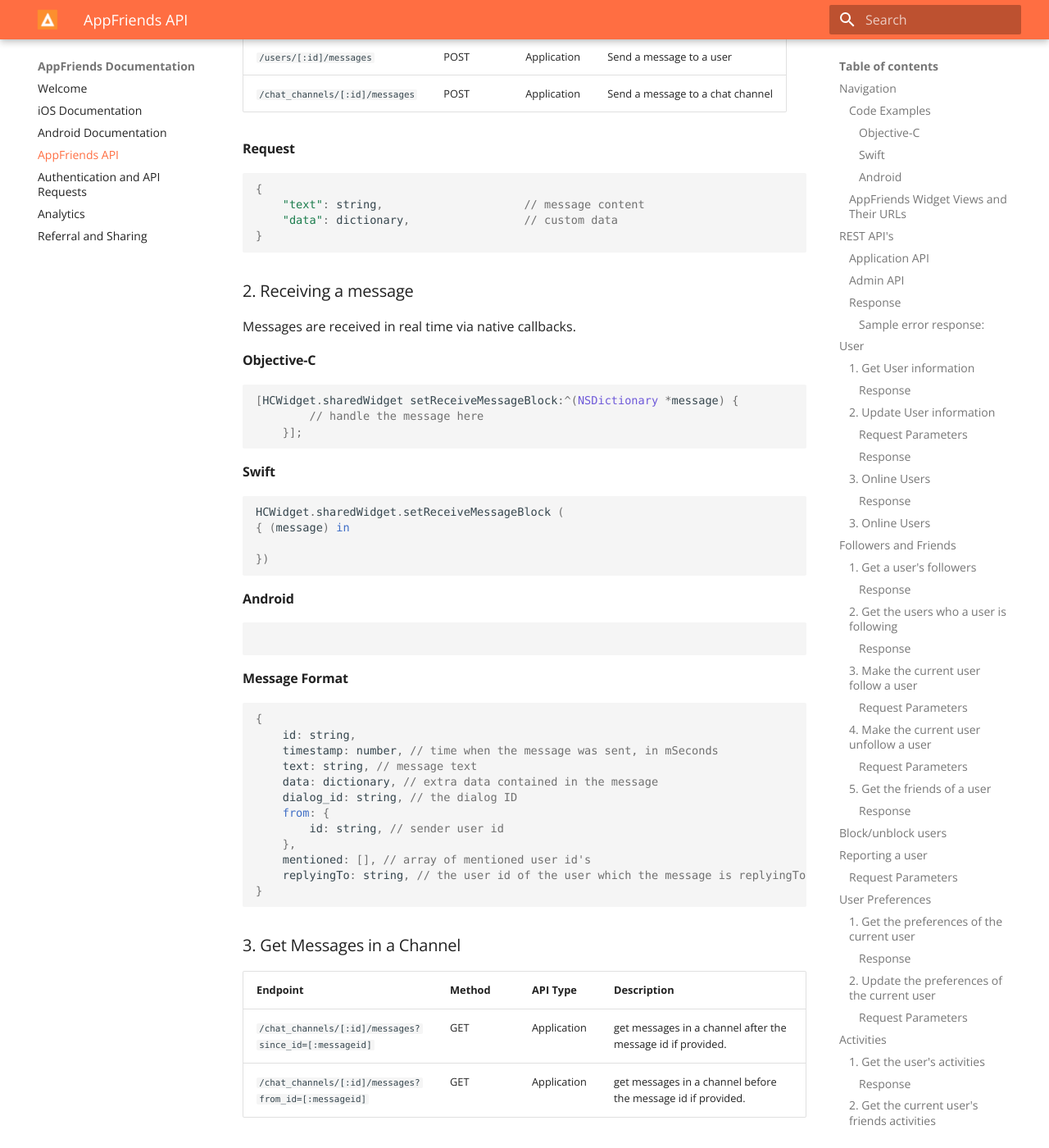
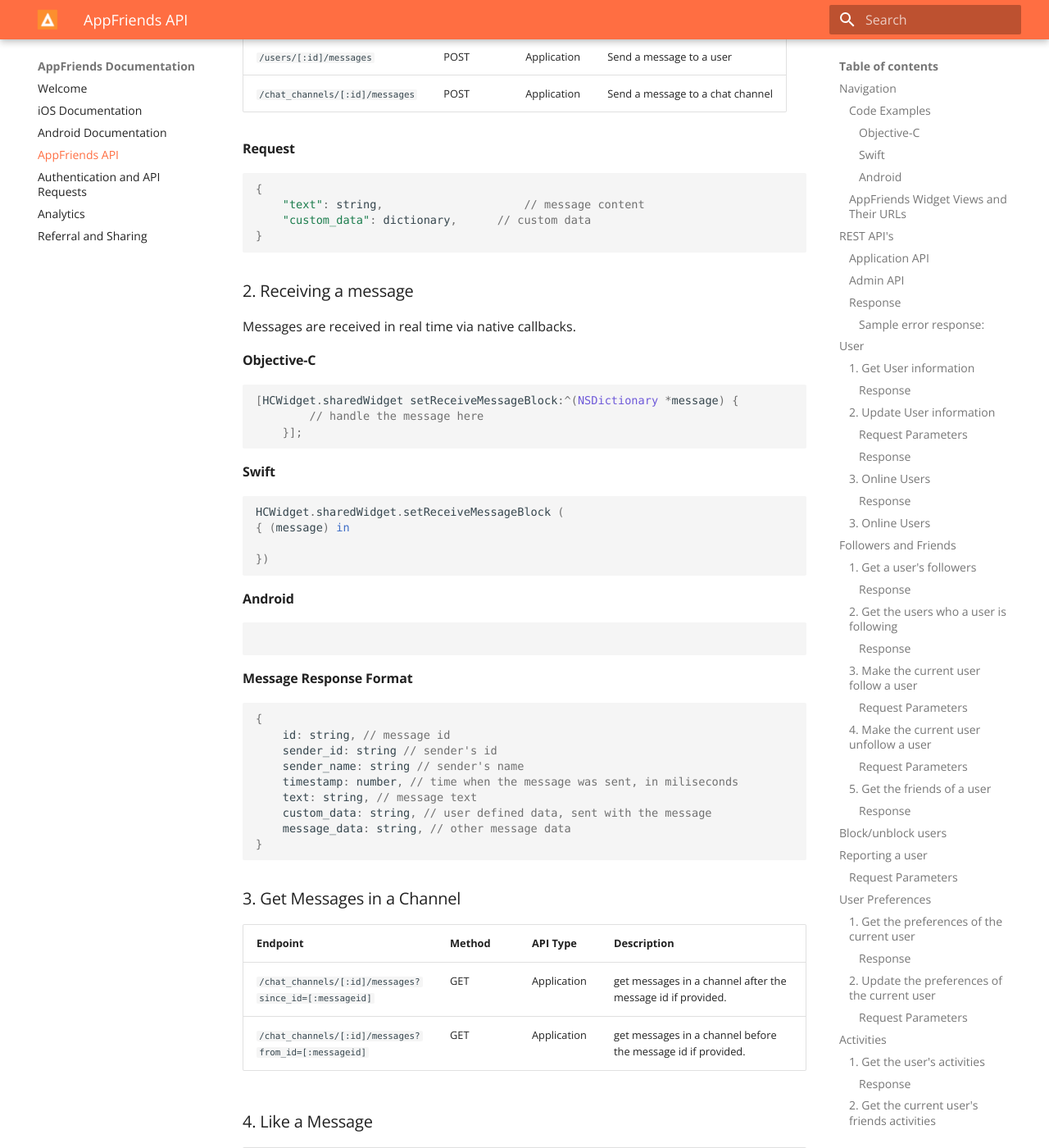
Before and after one commit to Hacknocraft/AppFriendsDocs, an MkDocs documentation site: the page built from docs/api.md, in a window 1280 px wide and 1400 px high, scrolled down 17297 px. Shown: the whole window at 82% size. Built offline with MkDocs 1.6.1 and Material for MkDocs 9.7.7, drawn with Linux system fonts in a browser that asks for light colours; some web fonts are replaced; old or Windows-style settings are respelled for this version of MkDocs.

Commit message:
modified channel message sending and receiving API

````diff
--- a/docs/api.md
+++ b/docs/api.md
@@ -642,7 +642,7 @@
 ```javascript
 {
 	"text": string,						// message content
-	"data": dictionary, 				// custom data
+	"custom_data": dictionary, 		// custom data
 }
 ```
 
@@ -667,19 +667,16 @@
 ```java
 ```
 
-#### Message Format
+#### Message Response Format
 ``` javascript
 {
-	id: string,
-	timestamp: number, // time when the message was sent, in mSeconds
+	id: string, // message id
+	sender_id: string // sender's id
+	sender_name: string // sender's name
+	timestamp: number, // time when the message was sent, in miliseconds
 	text: string, // message text
-	data: dictionary, // extra data contained in the message
-	dialog_id: string, // the dialog ID
-	from: {
-		id: string, // sender user id
-	},
-	mentioned: [], // array of mentioned user id's
-	replyingTo: string, // the user id of the user which the message is replyingTo
+	custom_data: string, // user defined data, sent with the message
+	message_data: string, // other message data
 }
 ```
 
````
